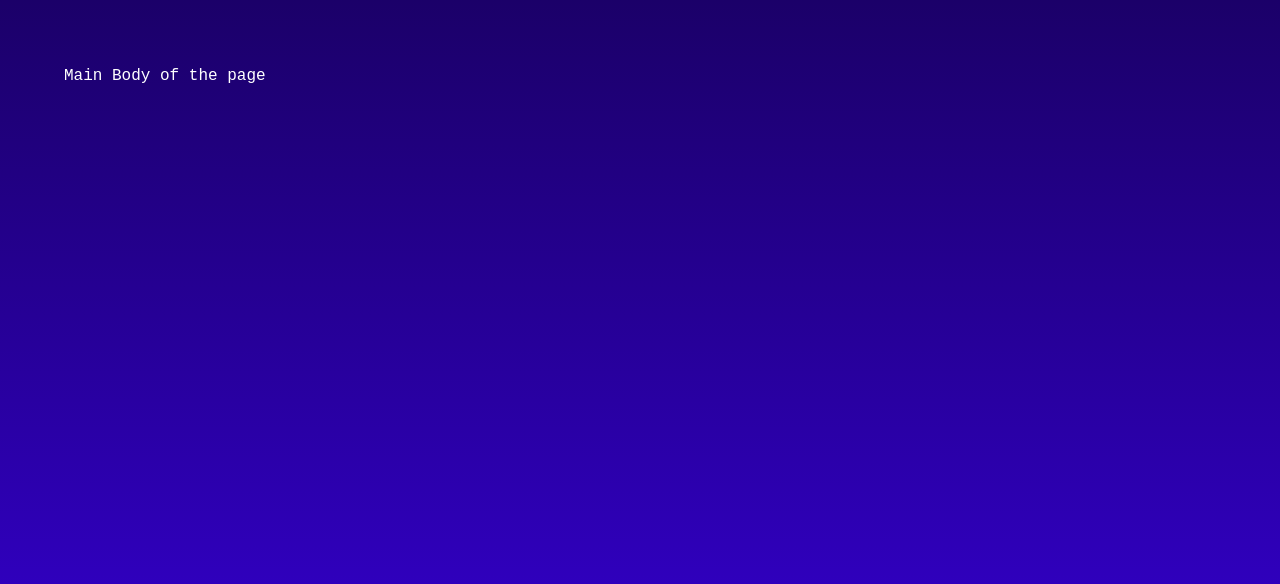
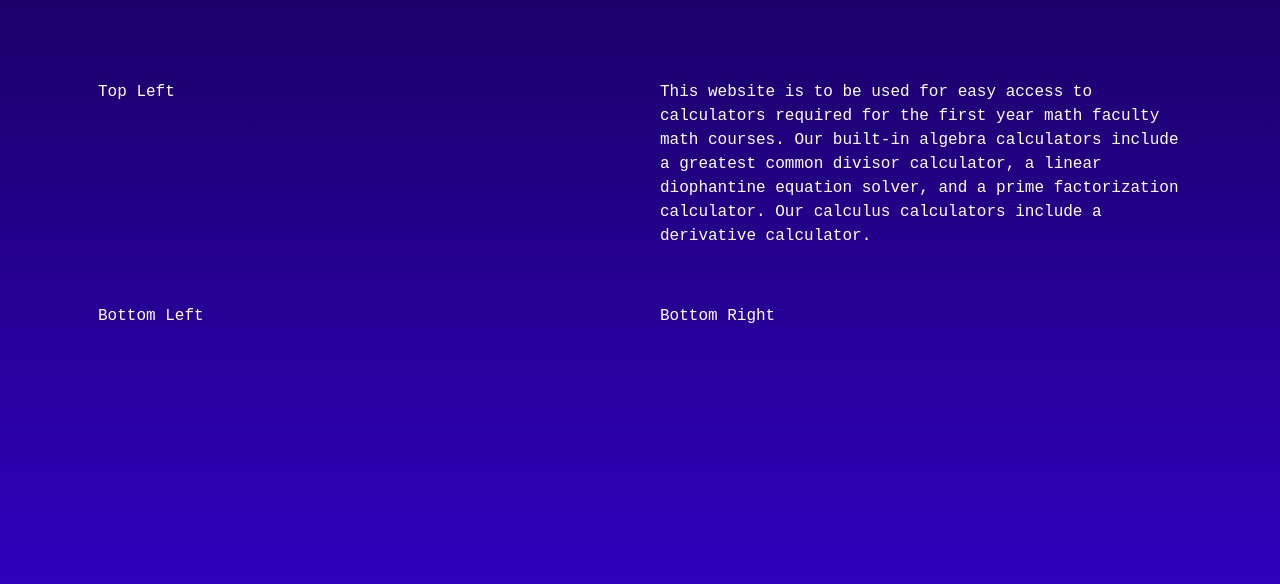
Before and after one commit to onionleon/mathproject, a Django app: page / in a window 1280 px wide. Shown: the part 56-640 px from the top of the page. Run offline with Django 4.2, Linux system fonts and the light colour scheme; some libraries are stand-ins or nearby versions.

Commit message:
Created a home.html file for the home page of the website. Added text to the homepage. Modified the gcd.html website, made it look much nicer.

```diff
--- a/resumeproject/main/templates/main/base.html
+++ b/resumeproject/main/templates/main/base.html
@@ -9,18 +9,15 @@
     <meta name="viewport" content="width=device-width, initial-scale=1">
     <style type="text/css">
 
-
-
       .navbar-nav ul li{
         text-align: center;
       }
       .navbar-nav ul li a{
-        color: #ffffff;
-        background-color: black;
+        color: black;
+        background-color: white;
         display: block;
         text-decoration: none;
       }
-
 
       body {
         background: #3500d3;
@@ -41,12 +38,6 @@
       }
 
 
-
-
-
-
-
-
     </style>
 
   </head>
@@ -58,6 +49,7 @@
       <link rel="icon" type="image/x-icon" href="/images/favicon.ico">
       <meta charset="utf-8" />
       <meta name="viewport", content="width=device-width, initial-scale=1" />
+      <link href="https://fonts.googleapis.com/css?family=Lato" rel="stylesheet">
 
     </head>
 
--- /dev/null
+++ b/resumeproject/main/templates/main/home.html
@@ -0,0 +1,38 @@
+{% extends 'main/base.html' %}
+
+{% block title %}
+
+{% endblock %}
+
+{% block content %}
+
+<div class="container text-left">
+    <div class="row g-2">
+      <div class="col-6">
+        <div class="p-3">
+
+            Top Left
+
+        </div>
+      </div>
+      <div class="col-6">
+        <div class="p-3">
+
+            <p>
+                This website is to be used for easy access to calculators required for the first year math faculty
+                math courses. Our built-in algebra calculators include a greatest common divisor calculator, a linear
+                diophantine equation solver, and a prime factorization calculator. Our calculus calculators include
+                a derivative calculator.
+            </p>
+
+        </div>
+      </div>
+      <div class="col-6">
+        <div class="p-3">Bottom Left</div>
+      </div>
+      <div class="col-6">
+        <div class="p-3">Bottom Right</div>
+      </div>
+    </div>
+  </div>
+{% endblock %}
--- a/resumeproject/main/templates/main/prime_fac.html
+++ b/resumeproject/main/templates/main/prime_fac.html
@@ -8,7 +8,7 @@ Prime Factorization
 <form method="post" action="/prime-factorization/">
     {% csrf_token %}
     {{form}}
-    <button type="submit", name="calculate">Calculate</button>
+    <button type="submit", name="calculate" class="btn btn-primary">Calculate</button>
 </form>
 
 <h1>{{answer}}</h1>
--- a/resumeproject/main/views.py
+++ b/resumeproject/main/views.py
@@ -6,7 +6,7 @@ from .models import PrimeFactorization, Gcd, LDET
 # Create your views here.
 
 def home(response):
-    return render(response, 'main/base.html', {})
+    return render(response, 'main/home.html', {})
 
 def calc_calculator(response):
     return render(response, 'main/calc_c.html', {})
@@ -29,7 +29,7 @@ def prime_fac(response):
             return render(response, 'main/prime_fac.html', {"form":form, "answer":answer})
     else:
         form = GetPrimeFactorization()
-        answer = "Error"
+        answer = "Enter an integer."
     return render(response, 'main/prime_fac.html', {"form":form, "answer":answer})
 
 def gcd(response):
@@ -45,7 +45,7 @@ def gcd(response):
             return render(response, 'main/gcd.html', {"form":form, "answer":answer})
     else:
         form = GetGCD()
-        answer = "Error"
+        answer = "Enter Two integers."
     return render(response, 'main/gcd.html', {"form":form, "answer":answer})
 
 def ldet(response):
```
Also changed, not shown: resumeproject/main/templates/main/gcd.html (+20 -8 lines), resumeproject/db.sqlite3.
